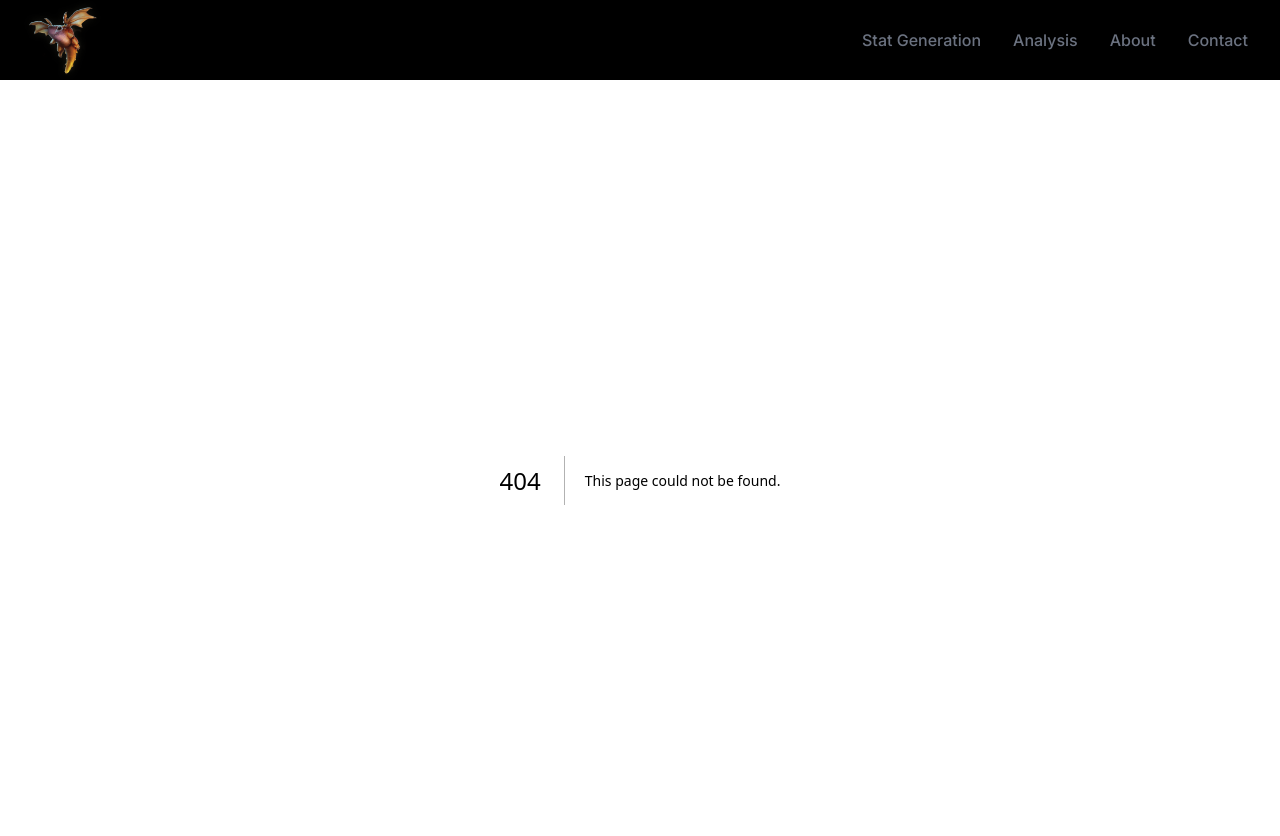
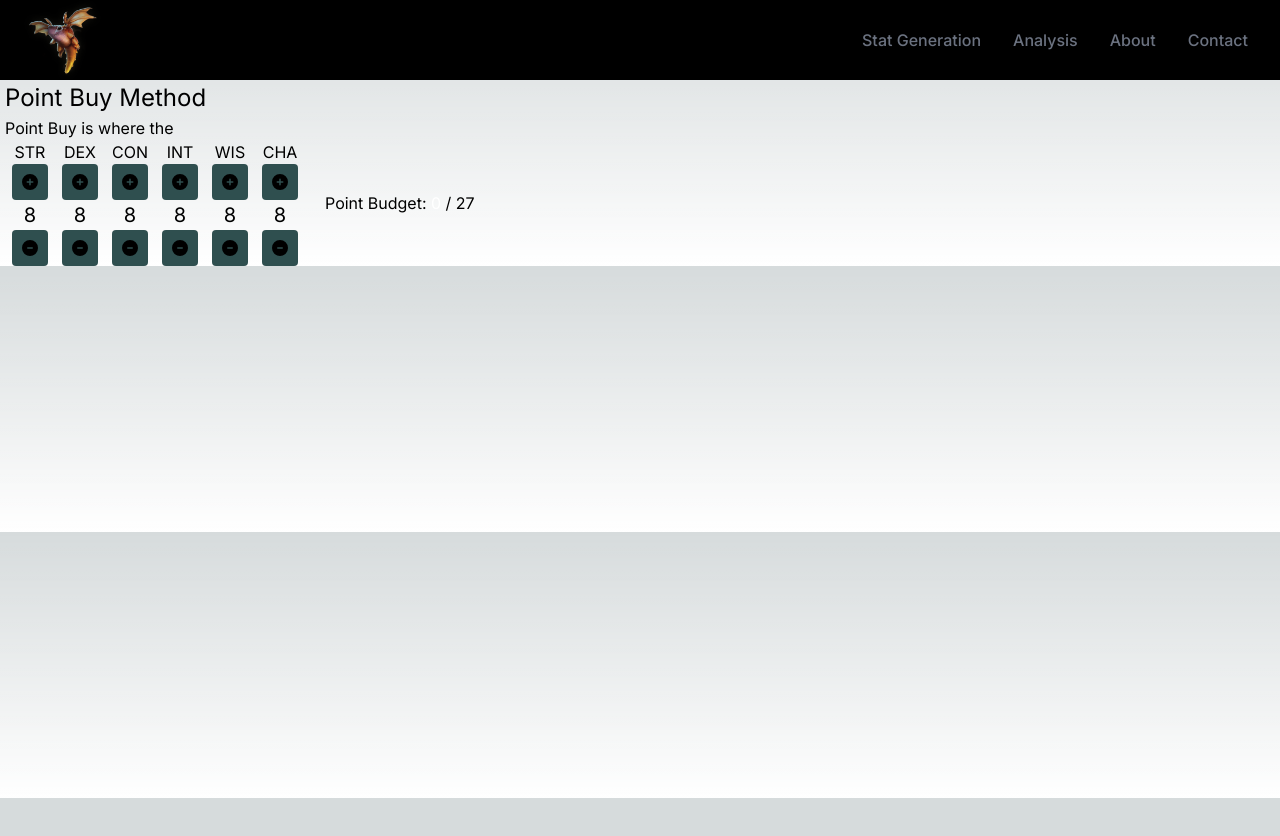
Before and after one commit to NicKarlovich/dnd, a Next.js app: page /dnd/statgen/pointBuy in a window 1280 px wide. Before the commit this address had no page. Shown: the top 836 px of the page. After the commit the page ends 800 px from the top, so only its background shows below. Built offline with nearby package versions, Linux system fonts and the light colour scheme.

Commit message:
Added Point Buy and Standard Array statgen method

```diff
--- a/app/globals.css
+++ b/app/globals.css
@@ -68,6 +68,14 @@ h3 {
   color: green;
 }
 
+.warn {
+  color: yellow;
+}
+
+.white {
+  color: white;
+}
+
 .logoDiv{
   max-height: 80px
   /* max-width: */
@@ -82,3 +90,8 @@ h3 {
   border: 2px grey solid;
   margin: 5px;
 }
+
+.link {
+  color: cornflowerblue;
+  text-decoration: underline;
+}
--- a/app/page.js
+++ b/app/page.js
@@ -4,7 +4,7 @@ export default function Page() {
   return (
     <>
       <h1> Skaarf's Page </h1>
-      <Link href="/statgen">Statgen</Link>
+      <Link className="link" href="/statgen">Statgen</Link>
     </>
   );
 }
--- a/app/statgen/page.js
+++ b/app/statgen/page.js
@@ -8,10 +8,16 @@ export default function Page() {
             <h1>Stat Generation Page</h1>
             Here you'll find a list of different methods for generating stats for a player character in dnd5e
             <li>
-                <Link href="statgen/rolling/4d6">4d6</Link>
+                <Link className="link" href="statgen/rolling/4d6">4d6</Link>
             </li>
             <li>
-                <Link href="statgen/cardDraw">Card Draw</Link>
+                <Link className="link" href="statgen/cardDraw">Card Draw</Link>
+            </li>
+            <li>
+                <Link className="link" href="statgen/standardArray">Standard Array</Link>
+            </li>
+            <li>
+                <Link className="link" href="statgen/pointBuy">Point Buy</Link>
             </li>
         </>
     )
--- /dev/null
+++ b/app/statgen/pointBuy/page.js
@@ -0,0 +1,44 @@
+"use client"
+import AbilityScoreDisplay from "@/components/pointBuy/abilityScoreDisplay"
+import usePointBuy from "./usePointBuy"
+import PointBuyStats from "@/components/pointBuy/pointBuyStats"
+
+export default function Page() {
+
+    const {
+        str, setStr, dex, setDex, con, setCon, int, setInt, wis, setWis, cha, setCha,
+        handleIncrease, handleDecrease,
+        points, maxPoints,
+        maxAbilityScore,
+    } = usePointBuy()
+
+    return (
+        <div style={{marginLeft: "5px"}}>
+            <h2>
+                Point Buy Method
+            </h2>
+
+            Point Buy is where the
+
+            <div style={{
+                    display: "flex"
+                }}
+            >
+                <div style={{
+                    display: 'flex',
+                    alignItems: "center",
+                }}
+                >
+                    <AbilityScoreDisplay abilityScore={str} abilityScoreText={"STR"} handleDecrease={handleDecrease} handleIncrease={handleIncrease} maxAbilityScore={maxAbilityScore}/>
+                    <AbilityScoreDisplay abilityScore={dex} abilityScoreText={"DEX"} handleDecrease={handleDecrease} handleIncrease={handleIncrease} maxAbilityScore={maxAbilityScore}/>
+                    <AbilityScoreDisplay abilityScore={con} abilityScoreText={"CON"} handleDecrease={handleDecrease} handleIncrease={handleIncrease} maxAbilityScore={maxAbilityScore}/>
+                    <AbilityScoreDisplay abilityScore={int} abilityScoreText={"INT"} handleDecrease={handleDecrease} handleIncrease={handleIncrease} maxAbilityScore={maxAbilityScore}/>
+                    <AbilityScoreDisplay abilityScore={wis} abilityScoreText={"WIS"} handleDecrease={handleDecrease} handleIncrease={handleIncrease} maxAbilityScore={maxAbilityScore}/>
+                    <AbilityScoreDisplay abilityScore={cha} abilityScoreText={"CHA"} handleDecrease={handleDecrease} handleIncrease={handleIncrease} maxAbilityScore={maxAbilityScore}/>
+                    <PointBuyStats maxPoints={maxPoints} points={points}/>
+                </div>
+            </div>
+
+        </div>
+    )
+}
--- /dev/null
+++ b/app/statgen/pointBuy/usePointBuy.js
@@ -0,0 +1,112 @@
+import { useState } from "react"
+
+export default function usePointBuy() {
+
+    const [str, setStr] = useState(8)
+    const [dex, setDex] = useState(8)
+    const [con, setCon] = useState(8)
+    const [int, setInt] = useState(8)
+    const [wis, setWis] = useState(8)
+    const [cha, setCha] = useState(8)
+    const [points, setPoints] = useState(0)
+    const [maxAbilityScore, setMaxAbilityScore] = useState(15)
+    const [maxPoints, setMaxPoints] = useState(27)
+
+    function convertTextToStateObj(text) {
+        if(text === "STR") {
+            return {val: str, setter: setStr}
+        }
+        if(text === "DEX") {
+            return {val: dex, setter: setDex}
+        }
+        if(text === "CON") {
+            return {val: con, setter: setCon}
+        }
+        if(text === "INT") {
+            return {val: int, setter: setInt}
+        }
+        if(text === "WIS") {
+            return {val: wis, setter: setWis}
+        }
+        if(text === "CHA") {
+            return {val: cha, setter: setCha}
+        }
+    }
+
+    function handleDecrease(ability) {
+        let state = convertTextToStateObj(ability)
+        let pointValDiff;
+        let scoreDiff;
+        switch(state.val) {
+            case 18:
+            case 17:
+            case 16:
+                pointValDiff = 3
+                scoreDiff = 1
+                break;
+            case 15:
+            case 14:
+                pointValDiff = -2
+                scoreDiff = -1
+                break;
+            case 13:
+            case 12:
+            case 11:
+            case 10:
+            case 9:
+                pointValDiff = -1
+                scoreDiff = -1
+            break;
+            default:
+                scoreDiff = 0
+                pointValDiff = 0
+        }
+        setPoints(points + pointValDiff)
+        state.setter(state.val + scoreDiff)
+    }
+
+    function handleIncrease(ability) {
+        let state = convertTextToStateObj(ability)
+        let pointValDiff;
+        let scoreDiff;
+        switch(state.val) {
+            case 17:
+            case 16:
+                pointValDiff = 3
+                scoreDiff = 1
+                break;
+            case 15:
+            case 14:
+            case 13:
+                pointValDiff = 2
+                scoreDiff = 1
+                break;
+            case 12:
+            case 11:
+            case 10:
+            case 9:
+            case 8:
+                pointValDiff = 1
+                scoreDiff = 1
+            break;
+            case 18:
+            default:
+                pointValDiff = 0
+                scoreDiff = 0
+        }
+        if(points + pointValDiff <= maxPoints) {
+            setPoints(points + pointValDiff)
+            state.setter(state.val + scoreDiff)
+        } else {
+            //do nothing because we can't go over the max# of points
+        }
+
+    }
+
+    return {
+        str, setStr, dex, setDex, con, setCon, int, setInt, wis, setWis, cha, setCha,
+        handleDecrease, handleIncrease,
+        points, maxPoints,
+        maxAbilityScore,
+    }
+}
--- /dev/null
+++ b/app/statgen/standardArray/page.js
@@ -0,0 +1,33 @@
+import Link from "next/link";
+
+export default function Page() {
+
+    return (
+        <div style={{marginLeft: "5px"}}>
+            <h2>
+                Standard Array
+            </h2>
+
+            Standard array is where every player is given a set of values that can be re-ordered, but not changed.
+            This has the benefit of removing variance from ability score generation.
+            It also means that every player character is given the same starting point for ability scores, so there is no room for argument that "one player got luckier during ability score generation, so that's why their character is better"
+            <br />
+            <br />
+            The downsides are that it is generally considered boring as it offers no varaince or randomness to different characters,
+            which is something D&D players typically look for. I mean, we roll d20's to hit instead of just dealing static average damage for a static average percentage of attacks.
+            <br />
+            <br />
+            When people say they use "standard array" they most likely mean the following standard array:
+            <br />
+            <h3> Standard Array</h3>
+            15, 14, 13, 12, 10, 8
+            <br />
+            <br />
+            You could modify the standard array slightly for your campaign, but Standard Array has been tried and true
+            for many years (almost a decade at this point) and if you're looking for some customization aspect in your character creation,
+            I'd suggest looking at <Link className="link" href="statgen/cardDraw">Point Buy</Link>
+
+
+        </div>
+    )
+}
--- a/components/cardDraw/customController/counterButton.js
+++ b/components/cardDraw/customController/counterButton.js
@@ -1,3 +1,4 @@
+import PlusMinusButton from "@/components/generic/plusMinusButton"
 import { faCircleMinus, faCirclePlus } from "@fortawesome/free-solid-svg-icons"
 import { FontAwesomeIcon } from "@fortawesome/react-fontawesome"
 
@@ -16,11 +17,7 @@ export default function CounterButton({currentVal, isUp, updateFunction}) {
     }
 
     return (
-        <>
-            <button className="counterButton" onClick={func}>
-                {isUp ? <FontAwesomeIcon icon={faCirclePlus} /> : <FontAwesomeIcon icon={faCircleMinus} />}
-            </button>
-        </>
+        <PlusMinusButton onClick={func} isUp={isUp} />
     )
 
 }
--- a/components/cardDraw/customController/customController.js
+++ b/components/cardDraw/customController/customController.js
@@ -1,6 +1,6 @@
 import { FontAwesomeIcon } from "@fortawesome/react-fontawesome";
 import CounterButton from "./counterButton";
-import ValueDisplay from "./valueDisplay";
+import ValueDisplay from "../../generic/valueDisplay";
 import { faD, faDice, faDiceFive, faDiceFour, faDiceOne, faDiceSix, faDiceThree, faDiceTwo } from "@fortawesome/free-solid-svg-icons";
 
 export default function CustomController({currentVal, updateFunction, dieVal}) {
--- /dev/null
+++ b/components/generic/plusMinusButton.js
@@ -0,0 +1,12 @@
+import { faCircleMinus, faCirclePlus } from "@fortawesome/free-solid-svg-icons"
+import { FontAwesomeIcon } from "@fortawesome/react-fontawesome"
+
+export default function PlusMinusButton({isUp, onClick, isDisabled = false}) {
+    return (
+        <>
+            <button disabled={isDisabled} className="counterButton" onClick={onClick}>
+                {isUp ? <FontAwesomeIcon icon={faCirclePlus} /> : <FontAwesomeIcon icon={faCircleMinus} />}
+            </button>
+        </>
+    )
+}
--- /dev/null
+++ b/components/pointBuy/abilityScoreDisplay.js
@@ -0,0 +1,33 @@
+import ValueDisplay from "../generic/valueDisplay"
+import PlusMinusButton from "../generic/plusMinusButton"
+
+export default function AbilityScoreDisplay({abilityScore, abilityScoreText, handleIncrease, handleDecrease, maxAbilityScore}) {
+
+    return (
+        <div className="controller"
+            style={{
+                display: "flex",
+                flexDirection: "column",
+                textAlign: "center",
+                alignItems: "center",
+            }}
+        >
+            {abilityScoreText}
+            <PlusMinusButton
+                onClick={() => handleIncrease(abilityScoreText)}
+                isUp={true}
+                isDisabled={abilityScore >= maxAbilityScore}
+            >
+                up
+            </PlusMinusButton>
+            <ValueDisplay valueToDisplay={abilityScore} />
+            <PlusMinusButton
+                isUp={false}
+                disabled={abilityScore <= 8}
+                onClick={() => handleDecrease(abilityScoreText)}
+            >
+                down
+            </PlusMinusButton>
+        </div>
+    )
+}
--- /dev/null
+++ b/components/pointBuy/pointBuyStats.js
@@ -0,0 +1,8 @@
+export default function PointBuyStats({maxPoints, points}) {
+
+    return (
+        <div style={{display: 'block', paddingLeft: '20px'}}>
+            <p>Point Budget: <span style={{"whiteSpace": "nowrap"}}><span className={points === maxPoints ? "good" : (points === 0 ? "white" : "warn")}> {points} </span> / {maxPoints}</span></p>
+        </div>
+    )
+}
```
Also changed, not shown: components/generic/valueDisplay.js (renamed from components/cardDraw/customController/valueDisplay.js).
